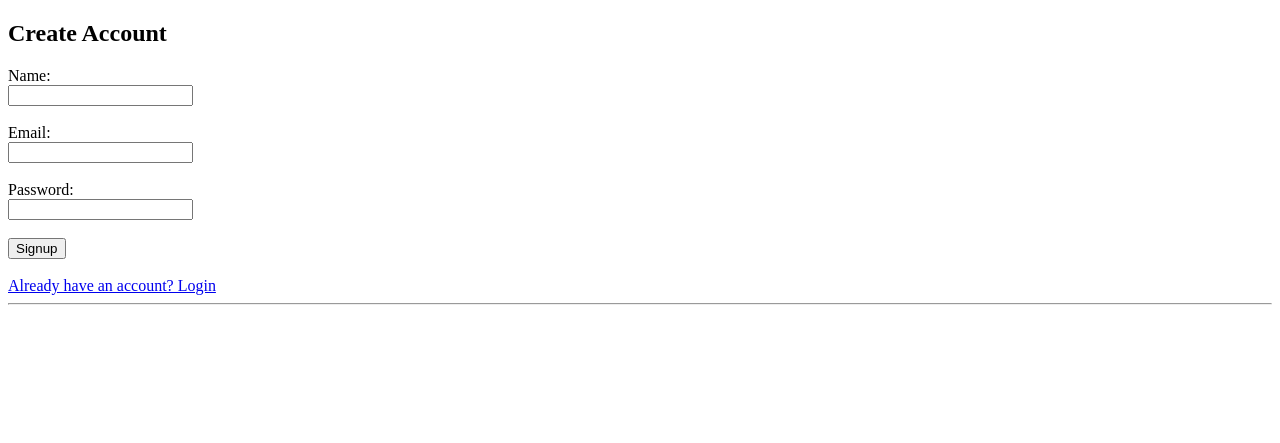
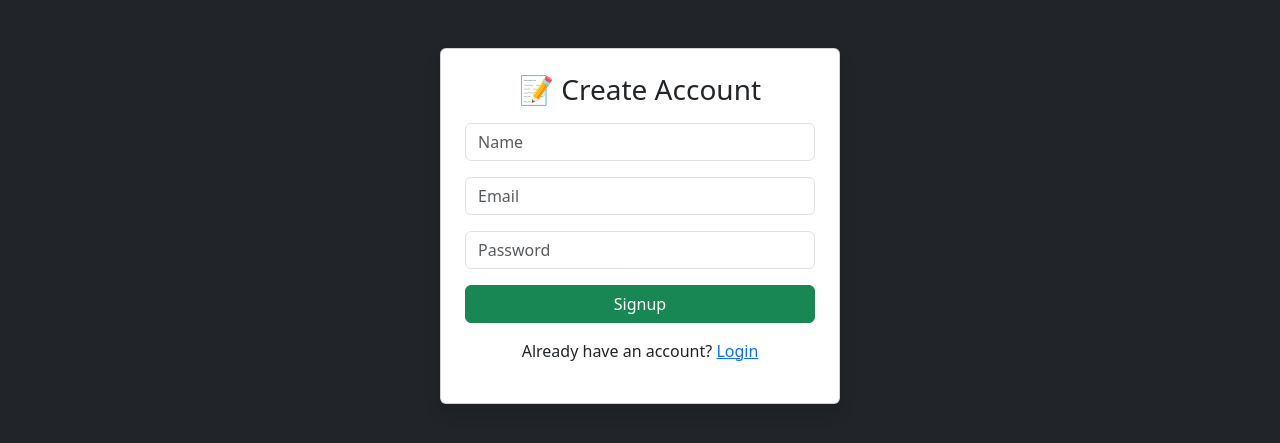
Before and after one commit to NikhilDunnala/fraud, a Python web app: template templates/signup.html in a window 1280 px wide. Shown: the top 443 px of the page. Run offline with Jinja, Linux system fonts and the light colour scheme; the template is opened without the code that fills it, so the values that code supplies are empty.

Commit message:
Update signup.html

```diff
--- a/templates/signup.html
+++ b/templates/signup.html
@@ -2,36 +2,27 @@
 <html>
 <head>
     <title>Signup</title>
+    <link href="https://cdn.jsdelivr.net/npm/bootstrap@5.3.0/dist/css/bootstrap.min.css" rel="stylesheet">
 </head>
-<body>
 
-<h2>Create Account</h2>
+<body class="bg-dark text-white">
 
-<form method="POST">
-    <label>Name:</label><br>
-    <input type="text" name="name" required><br><br>
+<div class="container mt-5">
+    <div class="card mx-auto p-4 shadow" style="max-width: 400px;">
+        <h3 class="text-center mb-3">📝 Create Account</h3>
 
-    <label>Email:</label><br>
-    <input type="email" name="email" required><br><br>
+        <form method="POST">
+            <input type="text" name="name" class="form-control mb-3" placeholder="Name" required>
+            <input type="email" name="email" class="form-control mb-3" placeholder="Email" required>
+            <input type="password" name="password" class="form-control mb-3" placeholder="Password" required>
+            <button class="btn btn-success w-100">Signup</button>
+        </form>
 
-    <label>Password:</label><br>
-    <input type="password" name="password" required><br><br>
-
-    <button type="submit">Signup</button>
-</form>
-
-<br>
-<a href="/login">Already have an account? Login</a>
-
-<hr>
-
-{% with messages = get_flashed_messages(with_categories=true) %}
-  {% if messages %}
-    {% for category, message in messages %}
-      <p style="color:red;">{{ message }}</p>
-    {% endfor %}
-  {% endif %}
-{% endwith %}
+        <p class="text-center mt-3">
+            Already have an account? <a href="/login">Login</a>
+        </p>
+    </div>
+</div>
 
 </body>
 </html>
```
